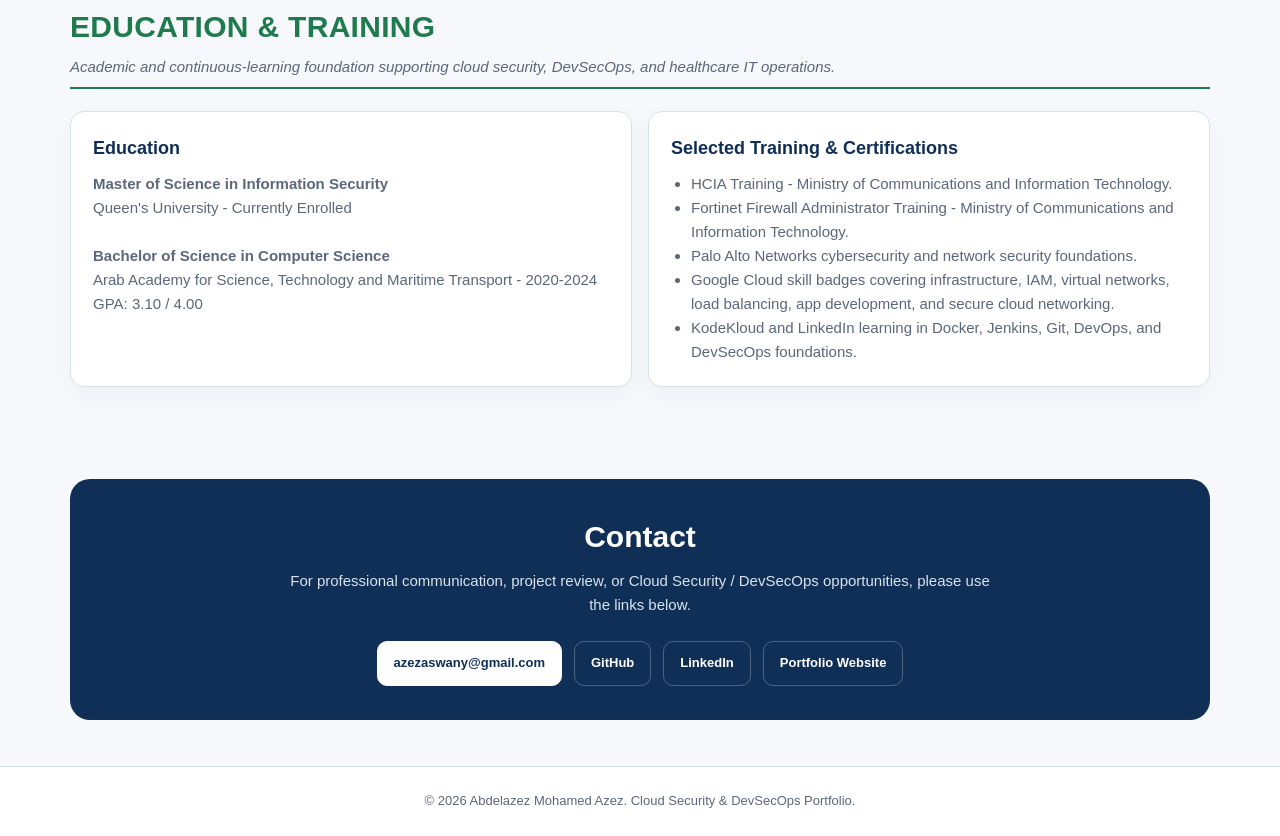
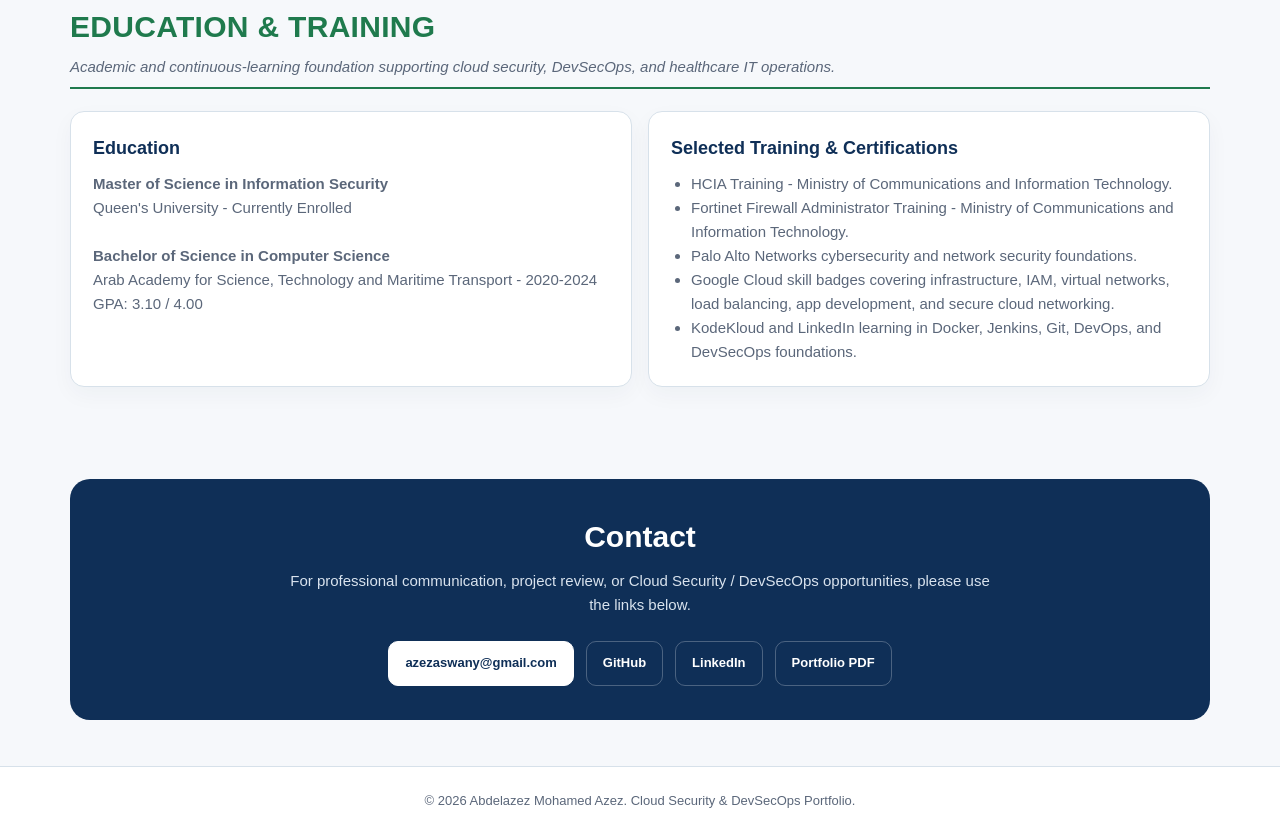
Before and after one commit to AbdelazezMohamedAzez/AbdelazezMohamedAzez.github.io, a plain HTML site: page index.html in a window 1280 px wide. Shown: the part 5081-5917 px from the top of the page. Drawn offline with Linux system fonts and the light colour scheme.

Commit message:
Update portfolio PDF link

```diff
--- a/index.html
+++ b/index.html
@@ -851,7 +851,7 @@
             <a class="btn primary" href="mailto:azezaswany@gmail.com">azezaswany@gmail.com</a>
             <a class="btn" href="https://github.com/AbdelazezMohamedAzez" target="_blank" rel="noreferrer">GitHub</a>
             <a class="btn" href="https://www.linkedin.com/in/abdelazez-mohamed-azez/" target="_blank" rel="noreferrer">LinkedIn</a>
-            <a class="btn" href="https://abdelazezmohamedazez.github.io/" target="_blank" rel="noreferrer">Portfolio Website</a>
+            <a class="btn" href="https://drive.google.com/file/d/1w5NWkk1nOIwVDmvrjpwEIeuqjPsieQe3/view?usp=sharing" target="_blank" rel="noreferrer">Portfolio PDF</a>
           </div>
         </div>
       </div>
```
